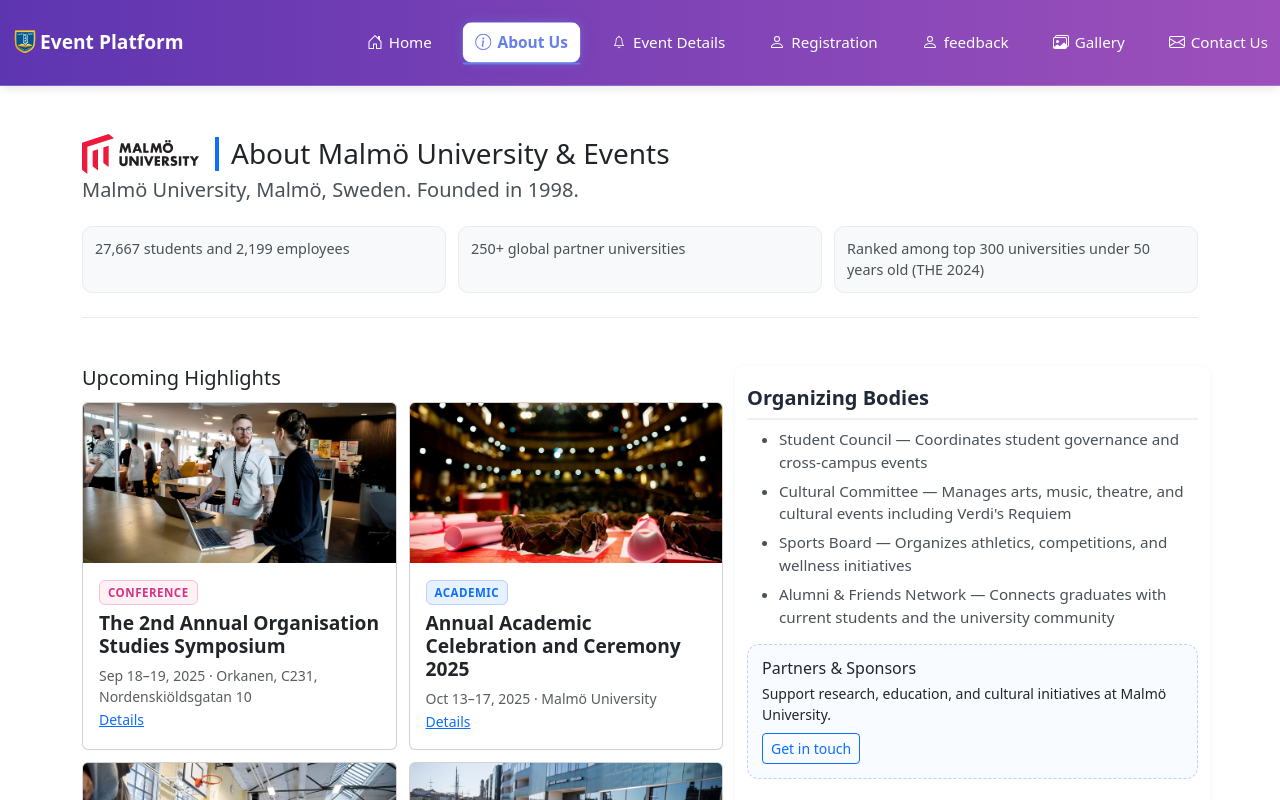
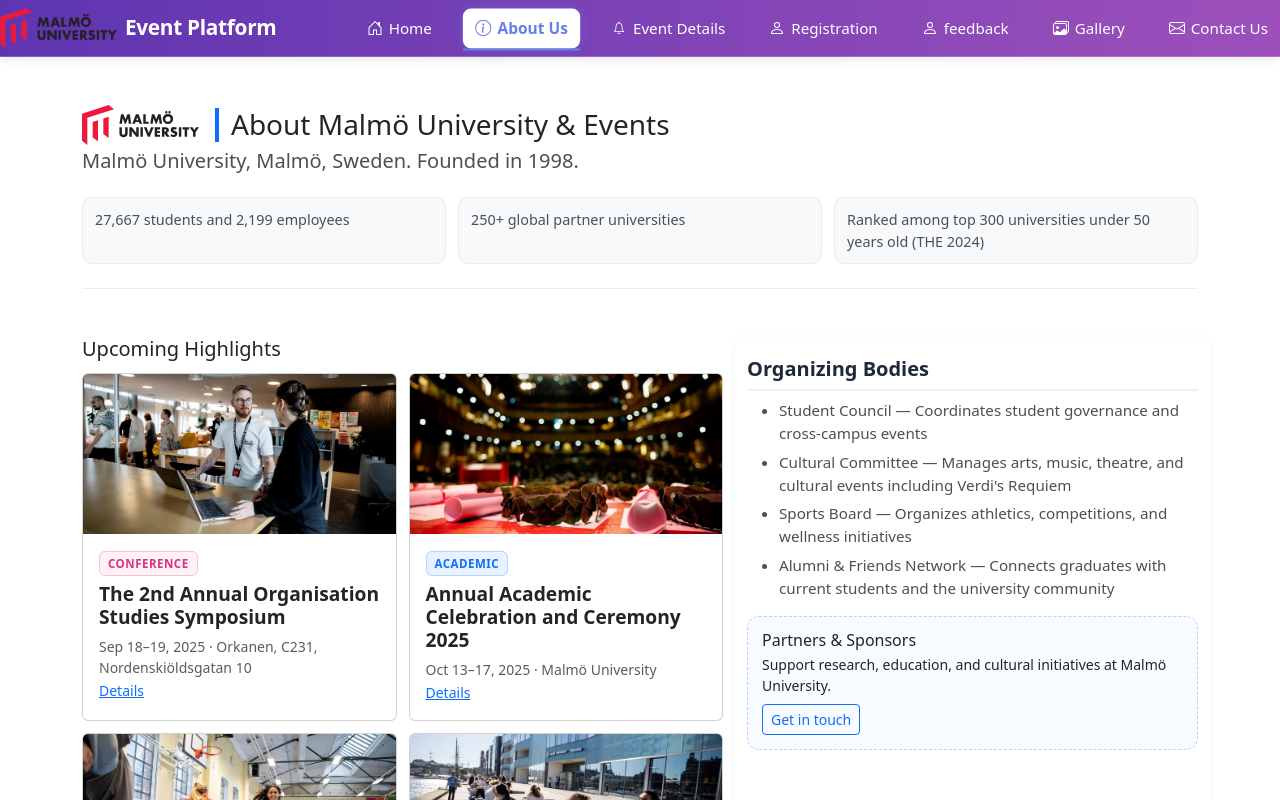
Before and after one commit to abdulmumenalnahari-dot/University-events-website, a React (Create React App) app: page /about in a window 1280 px wide. Shown: the top 800 px of the page. Built offline with nearby package versions, Linux system fonts and the light colour scheme.

Commit message:
Update Malmö University logo and fix alignment in Navbar

```diff
--- a/src/components/Navbar.js
+++ b/src/components/Navbar.js
@@ -1,4 +1,4 @@
-import React, { useState } from 'react';
+import React, { useState } from "react";
 import {
   BsPerson,
   BsCalendarEvent,
@@ -7,50 +7,79 @@
   BsHouseDoor,
   BsImages,
   BsInfoCircle,
-
-} from 'react-icons/bs';
-import { IoIosNotificationsOutline } from 'react-icons/io';
-
-import { Link, useLocation } from 'react-router-dom';
-import '../styles/navbar.css';
-import {PATHS} from'../routes'
+} from "react-icons/bs";
+import { IoIosNotificationsOutline } from "react-icons/io";
+import { Link, useLocation } from "react-router-dom";
+import "../styles/navbar.css";
+import { PATHS } from "../routes";
 
 const Navbar = ({ navbarScrolled }) => {
   const location = useLocation();
   const [isMobileMenuOpen, setIsMobileMenuOpen] = useState(false);
 
   const navItems = [
-  { path: PATHS.HOME, label: 'Home', icon: <BsHouseDoor size={16} />, activeKey: 'home' },
-  { path: PATHS.ABOUT, label: 'About Us', icon: <BsInfoCircle size={16} />, activeKey: 'about' },
-   { path: PATHS.EVENTS, label: 'Event Details', icon: <IoIosNotificationsOutline size={16} />, activeKey: 'events' },
-  { path: PATHS.REGISTER, label: 'Registration', icon: <BsPerson size={16} />, activeKey: 'register' },
-  { path: PATHS.FEEDBACK, label: 'feedback', icon: <BsPerson size={16} />, activeKey: 'register' },
-  { path: PATHS.GALLERY, label: 'Gallery', icon: <BsImages size={16} />, activeKey: 'exhibition' },
-  { path: PATHS.CONTACT, label: 'Contact Us', icon: <BsEnvelope size={16} />, activeKey: 'contact' },
+    {
+      path: PATHS.HOME,
+      label: "Home",
+      icon: <BsHouseDoor size={16} />,
+      activeKey: "home",
+    },
+    {
+      path: PATHS.ABOUT,
+      label: "About Us",
+      icon: <BsInfoCircle size={16} />,
+      activeKey: "about",
+    },
+    {
+      path: PATHS.EVENTS,
+      label: "Event Details",
+      icon: <IoIosNotificationsOutline size={16} />,
+      activeKey: "events",
+    },
+    {
+      path: PATHS.REGISTER,
+      label: "Registration",
+      icon: <BsPerson size={16} />,
+      activeKey: "register",
+    },
+    {
+      path: PATHS.FEEDBACK,
+      label: "feedback",
+      icon: <BsPerson size={16} />,
+      activeKey: "register",
+    },
+    {
+      path: PATHS.GALLERY,
+      label: "Gallery",
+      icon: <BsImages size={16} />,
+      activeKey: "exhibition",
+    },
+    {
+      path: PATHS.CONTACT,
+      label: "Contact Us",
+      icon: <BsEnvelope size={16} />,
+      activeKey: "contact",
+    },
   ];
-  // تحديد الزر النشط بناءً على المسار الحالي
+
   const getActiveClass = (item) => {
-    return location.pathname === item.path ? 'active' : '';
+    return location.pathname === item.path ? "active" : "";
   };
 
-  // تبديل حالة القائمة المحمولة
   const toggleMobileMenu = () => {
     setIsMobileMenuOpen(!isMobileMenuOpen);
   };
 
-  // إغلاق القائمة المحمولة عند النقر على رابط
   const closeMobileMenu = () => {
     setIsMobileMenuOpen(false);
   };
 
-  // دالة لمعالجة النقر على زر الدوران
   const handleSpinButtonClick = () => {
-
-    // يمكنك إضافة أي منطق إضافي هنا
+    // يمكنك إضافة منطق خاص هنا إن أردت
   };
 
   return (
-    <nav className={`navbar ${navbarScrolled ? 'scrolled' : ''}`}>
+    <nav className={`navbar ${navbarScrolled ? "scrolled" : ""}`}>
       {/* قسم اليسار: زر القائمة والشعار وزر الدوران */}
       <div className="left-section">
         {/* Mobile Menu Button */}
@@ -58,25 +87,23 @@
           <BsList size={24} />
         </button>
 
-
-
-        {/* Logo */}
-        <div className="logo-container" onClick={() => window.location.href = '/'}>
+        {/* Logo — مع الحفاظ على كل التفاعلات الأصلية */}
+        <div
+          className="logo-container"
+          onClick={() => (window.location.href = "/")}
+        >
           <button
             className="spin-button"
-
             onClick={handleSpinButtonClick}
             title="Rotate me!"
-
           >
             <img
-            src="/images/logo.png"
-            alt="Logo"
+              src="/images/mau_en_logotype.svg"
+              alt="Malmö University Logo"
               className="spin-button-img"
             />
           </button>
           <span className="brand">Event Platform</span>
-
         </div>
       </div>
 
@@ -97,7 +124,7 @@
       </ul>
 
       {/* Mobile Menu */}
-      <div className={`mobile-menu ${isMobileMenuOpen ? 'open' : ''}`}>
+      <div className={`mobile-menu ${isMobileMenuOpen ? "open" : ""}`}>
         <ul className="mobile-nav-links">
           {navItems.map((item) => (
             <li key={item.path} className="mobile-nav-item">
--- a/src/styles/navbar.css
+++ b/src/styles/navbar.css
@@ -10,7 +10,6 @@
   --text-color: #ffffff;
   --hover-bg: rgba(255, 255, 255, 0.1);
 
-  /* Animation Keyframes */
   @keyframes spin {
     from { transform: rotate(0deg); }
     to { transform: rotate(360deg); }
@@ -25,7 +24,7 @@
 
 body {
   font-family: 'Cairo', sans-serif;
-  direction: ltr; /* تغيير من rtl إلى ltr */
+  direction: ltr;
   background-color: var(--secondary-color);
   overflow-x: hidden;
   margin: 0;
@@ -47,32 +46,57 @@
   width: 100%;
 }
 
-.navbar .logo-container {
+/* ========================
+   LOGO + BRAND SECTION — مع المحاذاة الدقيقة
+======================== */
+.left-section {
   display: flex;
   align-items: center;
-  gap: 10px;
-  cursor: pointer;
-  transition: all 0.3s ease;
-  font-size: 1.2rem;
-  font-weight: bold;
-  color: white;
-  text-decoration: none;
-  padding: 20px;
+  gap: 12px;
+  margin-right: auto;
 }
 
-.navbar .logo-container:hover {
-  animation: spin 0.5s ease-in-out forwards;
+.logo-container {
+  display: flex;
+  align-items: center;
+  gap: 8px;
+  cursor: pointer;
 }
 
-.navbar .logo-icon {
-  font-size: 1.4rem;
+.spin-button {
+  background: none;
+  border: none;
+  padding: 0;
+  cursor: pointer;
+  display: flex;
+  align-items: center;
+  justify-content: center;
   transition: all 0.3s ease;
 }
 
-.navbar .logo-icon:hover {
-  animation: spin 0.5s ease-in-out forwards;
+.spin-button:hover {
+  background-color: var(--hover-bg);
+  animation: spin 0.5s ease-in-out 1;
 }
 
+.spin-button-img {
+  height: 40px;
+  width: auto;
+  object-fit: contain;
+  opacity: 0.95;
+}
+
+.brand {
+  font-size: 1.3rem;
+  font-weight: 600;
+  color: #ffffff;
+  margin: 0;
+  letter-spacing: -0.3px;
+}
+
+/* ========================
+   NAVIGATION LINKS
+======================== */
 .navbar .nav-links {
   display: flex;
   gap: 20px;
@@ -105,43 +129,15 @@
 
 .navbar .nav-link:hover {
   background-color: var(--hover-bg);
-  transform: translateX(-5px); /* تغيير من translateX(5px) إلى translateX(-5px) */
+  transform: translateX(-5px);
 }
 
 .navbar .nav-link.active {
   background-color: var(--active-bg);
   color: var(--primary-color);
   font-weight: 600;
-}
-
-.navbar .btn-primary {
-  background-color: var(--primary-color);
-  color: white;
-  border: none;
-  padding: 8px 16px;
-  border-radius: 8px;
-  font-size: 0.95rem;
-  cursor: pointer;
-  transition: all 0.3s ease;
-}
-
-.navbar .btn-primary:hover {
-  background-color: var(--active-bg);
-  color: var(--primary-color);
-  transform: translateY(-2px);
-}
-
-.navbar .badge {
-  background-color: #ff5c5c;
-  color: white;
-  border-radius: 50%;
-  width: 20px;
-  height: 20px;
-  font-size: 0.75rem;
-  display: flex;
-  align-items: center;
-  justify-content: center;
-  margin-right: 5px; /* تغيير من margin-left إلى margin-right */
+  box-shadow: 0 0 10px rgba(102, 126, 234, 0.5);
+  transform: scale(1.02);
 }
 
 .navbar .nav-link.active::after {
@@ -155,15 +151,9 @@
   border-radius: 1px;
 }
 
-.navbar .nav-link.active {
-  background-color: white;
-  color: var(--primary-color);
-  font-weight: 600;
-  box-shadow: 0 0 10px rgba(102, 126, 234, 0.5);
-  transform: scale(1.02);
-}
-
-/* Mobile Menu Button */
+/* ========================
+   MOBILE MENU
+======================== */
 .navbar .mobile-menu-btn {
   display: none;
   background: none;
@@ -180,7 +170,6 @@
   background-color: var(--hover-bg);
 }
 
-/* Mobile Menu */
 .navbar .mobile-menu {
   display: none;
   position: absolute;
@@ -228,12 +217,12 @@
   border: none;
   outline: none;
   width: 100%;
-  text-align: left; /* تغيير من text-align: right إلى text-align: left */
+  text-align: left;
 }
 
 .navbar .mobile-nav-link:hover {
   background-color: var(--hover-bg);
-  transform: translateX(-5px); /* تغيير من translateX(5px) إلى translateX(-5px) */
+  transform: translateX(-5px);
 }
 
 .navbar .mobile-nav-link.active {
@@ -242,7 +231,6 @@
   font-weight: 600;
 }
 
-/* Animation for mobile menu */
 @keyframes slideDown {
   from {
     opacity: 0;
@@ -254,7 +242,9 @@
   }
 }
 
-/* Media Query for Mobile */
+/* ========================
+   MEDIA QUERIES
+======================== */
 @media (max-width: 768px) {
   .navbar .nav-links {
     display: none;
@@ -274,67 +264,3 @@
     display: none !important;
   }
 }
-/* ... الكود السابق كما هو ... */
-
-/* زر الدوران الجديد */
-  .spin-button {
-  background: none;
-  border: none;
-  color: white;
-  font-size: 1.2rem;
-  cursor: pointer;
-  padding: 5px;
-  border-radius: 25%;
-  transition: all 0.3s ease;
-  display: flex;
-  align-items: center;
-  justify-content: center;
-  width: 2px;
-  height: 24px;
-
-
-}
-
-.spin-button:hover {
-  background-color: var(--hover-bg);
-  animation: spin 0.5s ease-in-out forwards;
-  transform: rotate(360deg);
-  padding: 8px;
-  margin: 10px;
-}
-
-/* تحديث ترتيب العناصر في الشريط */
-
-
-.navbar .left-section {
-  display: flex;
-  align-items: center;
-  gap: 15px;
-}
-
-
-
-.navbar .logo-icon {
-  font-size: 1.4rem;
-  transition: all 0.3s ease;
-}
-
-.navbar .spin-button-img {
-
-  width: 34px;
-  height: 34px;
-  border-radius: 20%;
-  object-fit: cover;
-  display: block;
-  transition: transform 1s ease;
-}
-.navbar .spin-button:hover {
-  background-color: var(--hover-bg);
-  animation: spin 0.5s ease-in-out 1; /* 1 = يدور مرة واحدة فقط */
-}
-.navbar .logo-container:hover {
-  background-color: var(--hover-bg);
-  border-radius: 8px;
-  padding: 10px 8px; /* زيادة padding */
-}
-/* ... باقي الكود كما هو ... */
```
Lines whose indentation alone changed are shown as unchanged.
